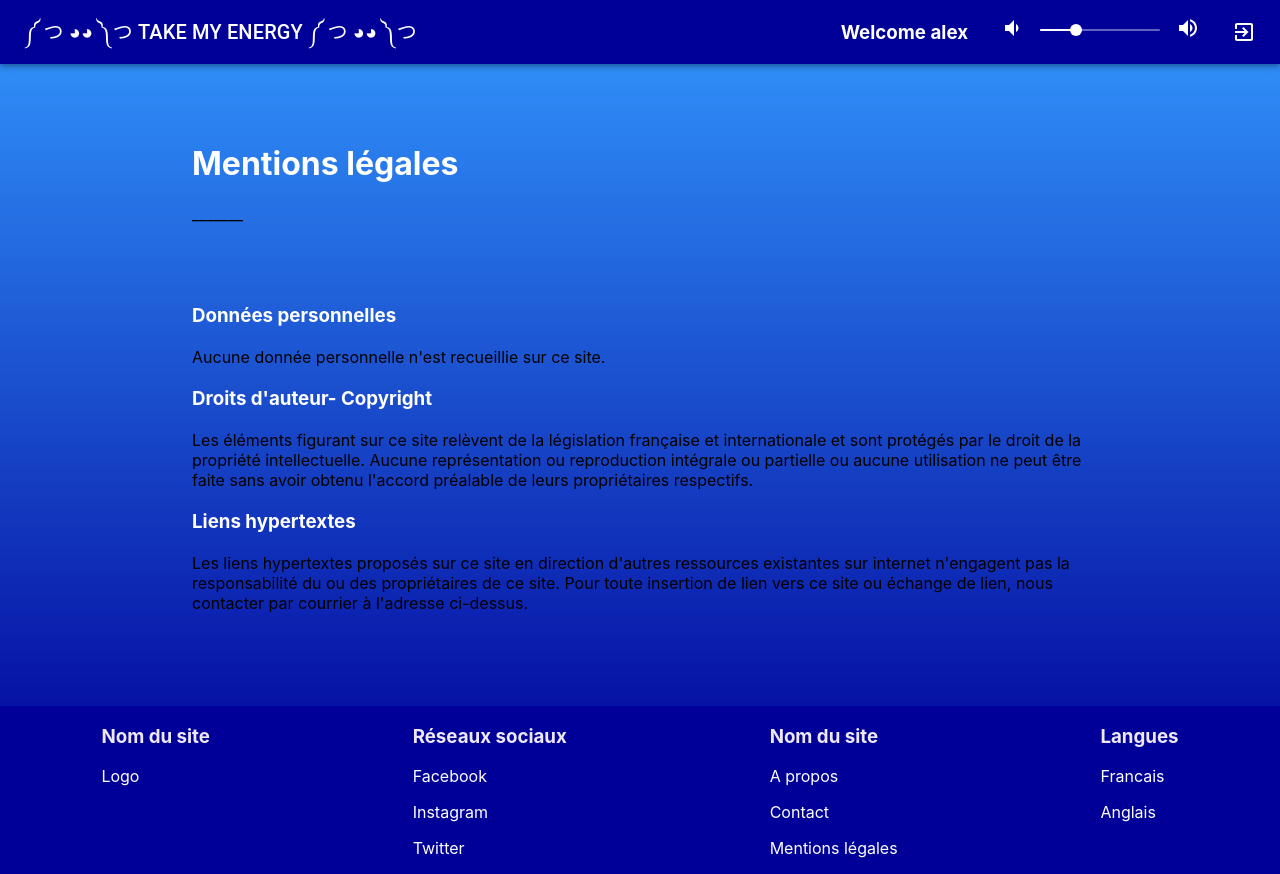
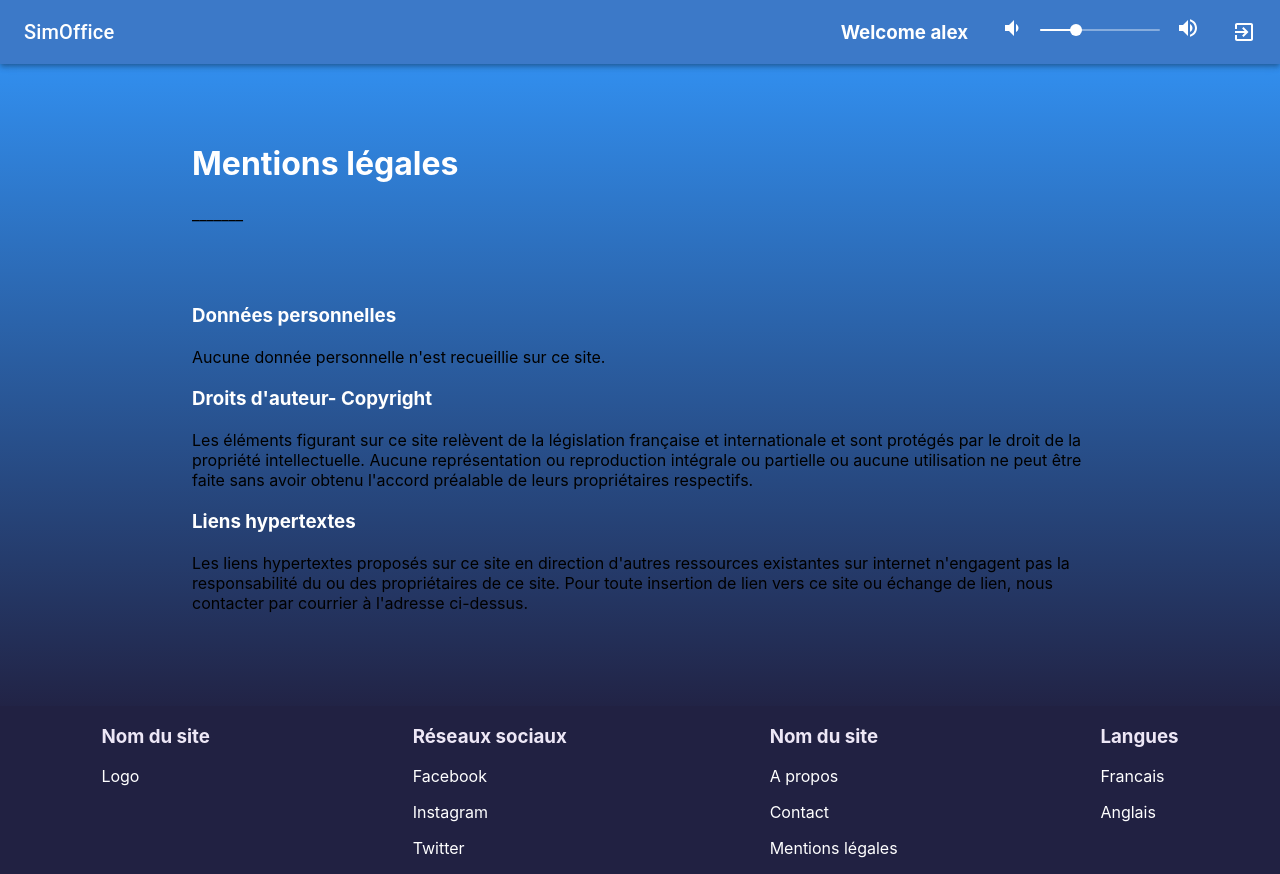
Before and after one commit to nicolasdantas/hackaton2-front, a React (Create React App) app: page /mentionslegales in a window 1280 px wide. Built offline with nearby package versions, Linux system fonts and the light colour scheme; what react-toast-notifications would draw is missing.

Commit message:
added css

```diff
--- a/src/components/Board.js
+++ b/src/components/Board.js
@@ -8,6 +8,8 @@ import lodash from 'lodash';
 import GardenMusic from './GardenMusic';
 import BoardLoader from './Loader';
 import ConferenceRoom from './ConferenceRoom';
+import { useToasts } from 'react-toast-notifications';
+import { MissedVideoCall } from '@material-ui/icons';
 // import { LoginContext } from '../components/contexts/LoginContext';
 
 const baseUrl = 'https://526037743aa4.ngrok.io/api';
@@ -21,6 +23,7 @@ const mapBoard = [];
 
 const Board = () => {
   const [board, setBoard] = useState([]);
+  const { addToast } = useToasts();
 
   const [boardWithUsers, setBoardWithUsers] = useState([]);
 
@@ -39,6 +42,11 @@ const Board = () => {
 
   useEffect(async () => {
     await axios.get(baseUrl + '/users').then((res) => setUsers(res.data));
+    addToast('Cliquez pour faire apparaitre vos collègues', {
+      appearance: 'success',
+      autoDismiss: false,
+      placement: 'top-right',
+    });
   }, []);
 
   useEffect(() => {
--- a/src/components/Navbar.js
+++ b/src/components/Navbar.js
@@ -1,13 +1,13 @@
-import React from "react";
-import { makeStyles } from "@material-ui/core/styles";
-import AppBar from "@material-ui/core/AppBar";
-import Toolbar from "@material-ui/core/Toolbar";
-import Typography from "@material-ui/core/Typography";
-import ExitToAppIcon from "@material-ui/icons/ExitToApp";
-import ContinuousSlider from "./VolumeSlider";
-import "../style/Navbar.scss";
-import { useLocation, Link } from "react-router-dom";
-import Welcome from "./Welcome";
+import React from 'react';
+import { makeStyles } from '@material-ui/core/styles';
+import AppBar from '@material-ui/core/AppBar';
+import Toolbar from '@material-ui/core/Toolbar';
+import Typography from '@material-ui/core/Typography';
+import ExitToAppIcon from '@material-ui/icons/ExitToApp';
+import ContinuousSlider from './VolumeSlider';
+import '../style/Navbar.scss';
+import { useLocation, Link } from 'react-router-dom';
+import Welcome from './Welcome';
 
 const useStyles = makeStyles((theme) => ({
   root: {
@@ -28,31 +28,35 @@ export default function Navbar() {
   const classes = useStyles();
 
   return (
-    location.pathname !== "/" &&
-    <nav className="navbar-wrapper">
+    location.pathname !== '/' && (
+      <nav className='navbar-wrapper'>
         <div className={classes.root}>
-        <AppBar position="static">
+          <AppBar position='static'>
             <Toolbar>
-            <Typography variant="h6" className={classes.title}>
-              <Link style={{color:'white', textDecoration:'none'}} to="/board">
-              ༼ つ ◕◕ ༽つ TAKE MY ENERGY ༼ つ ◕◕ ༽つ
+              <Typography variant='h6' className={classes.title}>
+                <Link
+                  style={{ color: 'white', textDecoration: 'none' }}
+                  to='/board'
+                >
+                  SimOffice
                 </Link>
               </Typography>
-            <div className="settings">
-            <div className="slider">
+              <div className='settings'>
+                <div className='slider'>
                   <Welcome />
                 </div>
-              <div className="slider">
+                <div className='slider'>
                   <ContinuousSlider />
                 </div>
                 <ExitToAppIcon
                   onClick={() => logout()}
-                style={{ cursor: "pointer" }}
+                  style={{ cursor: 'pointer' }}
                 />
               </div>
             </Toolbar>
           </AppBar>
         </div>
       </nav>
+    )
   );
 }
--- a/src/components/Tile.js
+++ b/src/components/Tile.js
@@ -8,6 +8,10 @@ import Typography from '@material-ui/core/Typography';
 import axios from 'axios';
 
 const baseUrl = 'https://526037743aa4.ngrok.io/api';
+
+function capitalizeFirstLetter(string) {
+  return string.charAt(0).toUpperCase() + string.slice(1);
+}
 
 const Tile = ({
   tile,
@@ -71,28 +75,15 @@ const Tile = ({
     <>
       <div
         className={room ? `${room} ${type}` : type}
+        title={
+          room
+            ? capitalizeFirstLetter(room.split('_').join(' '))
+            : capitalizeFirstLetter(type.split('_').join(' '))
+        }
         onClick={(event) => {
           handleClick(event);
         }}
       >
-        {/* {type.includes('user') && (
-          <HtmlTooltip
-            title={
-              <React.Fragment>
-                <Typography color='inherit'>{userLogged.username}</Typography>
-                <img
-                  src={userLogged.avatar}
-                  style={{ width: '50px' }}
-                  alt={userLogged.username}
-                />
-              </React.Fragment>
-            }
-          >
-            <div>
-              <ImageAvatar image={userLogged.avatar} />
-            </div>
-          </HtmlTooltip>
-        )} */}
         {type.includes('user') && (
           <HtmlTooltip
             title={
--- a/src/index.css
+++ b/src/index.css
@@ -1,12 +1,13 @@
 body {
   margin: 0;
+  height: 100%;
   font-family: -apple-system, BlinkMacSystemFont, 'Segoe UI', 'Roboto', 'Oxygen',
     'Ubuntu', 'Cantarell', 'Fira Sans', 'Droid Sans', 'Helvetica Neue',
     sans-serif;
   -webkit-font-smoothing: antialiased;
   -moz-osx-font-smoothing: grayscale;
-  background: linear-gradient(to bottom, #3399ff 0%, #000099 100%);
- /*  height: 1000px; */
+  background: linear-gradient(to bottom, #3399ff 0%, #212142 90%);
+  /*  height: 1000px; */
 }
 
 code {
--- a/src/style/Board.scss
+++ b/src/style/Board.scss
@@ -35,7 +35,7 @@
     cursor: default;
   }
   .user {
-    background-color: red;
+    background-color: rgb(45, 192, 192);
     cursor: default;
   }
   .user-logged {
--- a/src/style/Footer.scss
+++ b/src/style/Footer.scss
@@ -1,28 +1,28 @@
-.container-footer{
+.container-footer {
   display: flex;
   flex-direction: row;
   justify-content: space-around;
-    background-color: #000099;
+  background-color: #212142;
   margin-top: 70px;
-    h3{
-        color:#ede7f6;
+  h3 {
+    color: #ede7f6;
   }
 }
 
-.social a{
+.social a {
   text-decoration: none;
   color: white;
 }
 
-.a-propos a{
+.a-propos a {
   text-decoration: none;
   color: white;
 }
 
-.languages p{
+.languages p {
   color: white;
 }
 
-.logo{
+.logo {
   color: white;
 }
--- a/src/style/Navbar.scss
+++ b/src/style/Navbar.scss
@@ -1,4 +1,8 @@
 .navbar-wrapper {
+  .MuiTypography-h6 {
+    font-size: 35;
+  }
+
   .settings {
     display: flex;
     align-items: center;
@@ -8,6 +12,8 @@
   }
 }
 
-.MuiToolbar-regular{
-  background-color: #000099;
+// MuiPaper-root MuiAppBar-root MuiAppBar-positionStatic MuiAppBar-colorPrimary MuiPaper-elevation4
+
+.MuiToolbar-regular {
+  background-color: #3b84cecc;
 }
```
Also changed, not shown: src/app.scss (line endings or trailing spaces). Lines whose indentation alone changed are shown as unchanged.
